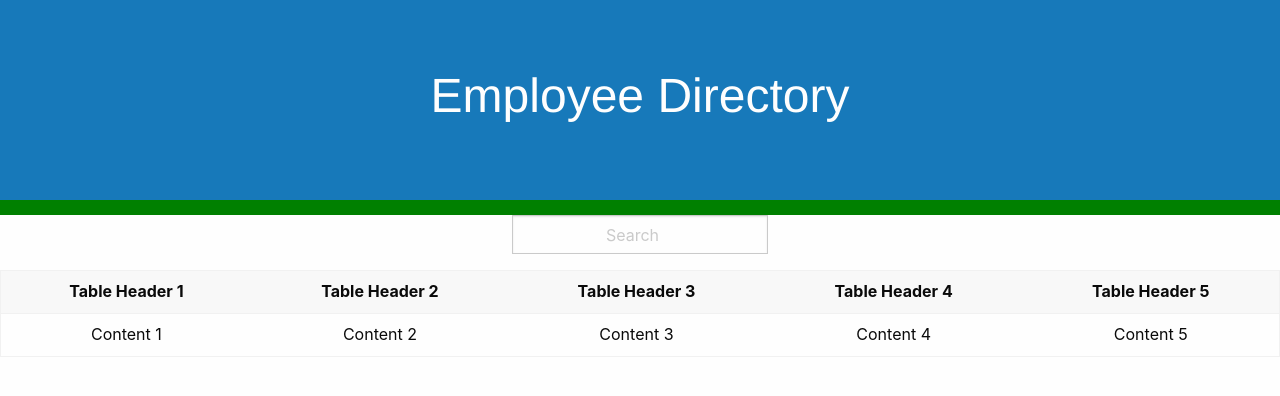
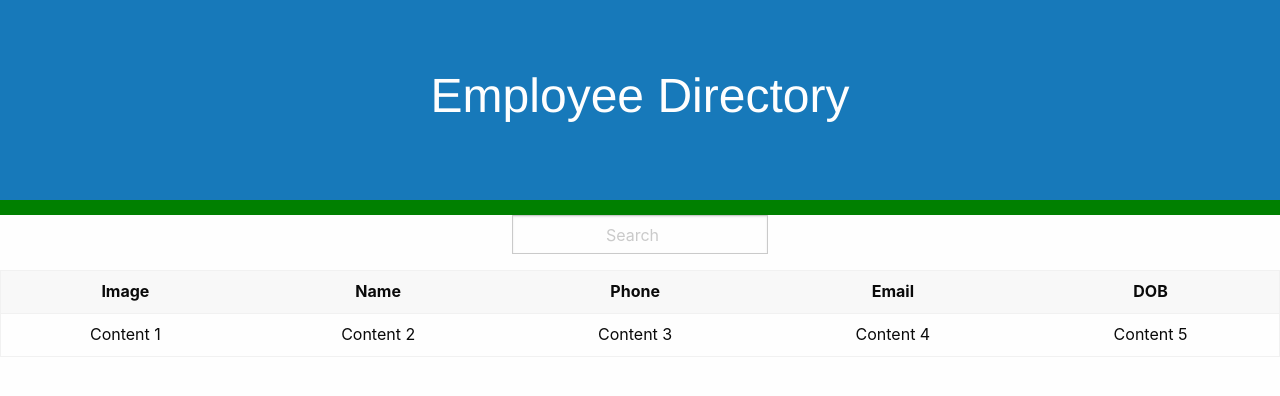
Before and after one commit to coleman-buffa/employee-directory, a React (Create React App) app in the folder employee-directory/: page / in a window 1280 px wide. Shown: the top 396 px of the page. Built offline with nearby package versions, Linux system fonts and the light colour scheme.

Commit message:
Remove wrapper component after design revision.

```diff
--- a/employee-directory/src/App.js
+++ b/employee-directory/src/App.js
@@ -1,11 +1,9 @@
 import React from "react";
 import './App.css';
-import Wrapper from "./components/wrapper/wrapper";
 import Hero from "./components/hero/hero";
 import Search from "./components/search/search";
 import Table from "./components/table/table";
 
-//Make array of objects here
 
 
 function App() {
--- a/employee-directory/src/components/table/table.js
+++ b/employee-directory/src/components/table/table.js
@@ -6,11 +6,11 @@ function Table() {
     <table className="hover">
       <thead>
         <tr>
-          <th>Table Header 1</th>
-          <th>Table Header 2</th>
-          <th>Table Header 3</th>
-          <th>Table Header 4</th>
-          <th>Table Header 5</th>
+          <th>Image</th>
+          <th>Name</th>
+          <th>Phone</th>
+          <th>Email</th>
+          <th>DOB</th>
         </tr>
       </thead>
       <tbody>
--- a/employee-directory/src/components/wrapper/wrapper.css
+++ /dev/null
@@ -1,11 +0,0 @@
-.wrapper {
-  padding-top: 50px;
-  background: #ECEFF1;
-  height: 100%;
-  display: flex;
-  flex-flow: row wrap;
-  padding: 20px;
-  justify-content: space-around;
-  align-content: flex-start;
-  overflow: auto;
-}
--- a/employee-directory/src/components/wrapper/wrapper.js
+++ /dev/null
@@ -1,11 +0,0 @@
-import React from "react";
-import "./wrapper.css";
-
-function Wrapper(props) {
-  return (
-    <div className="wrapper" {...props}>
-    </div>
-  );
-}
-
-export default Wrapper;
```
